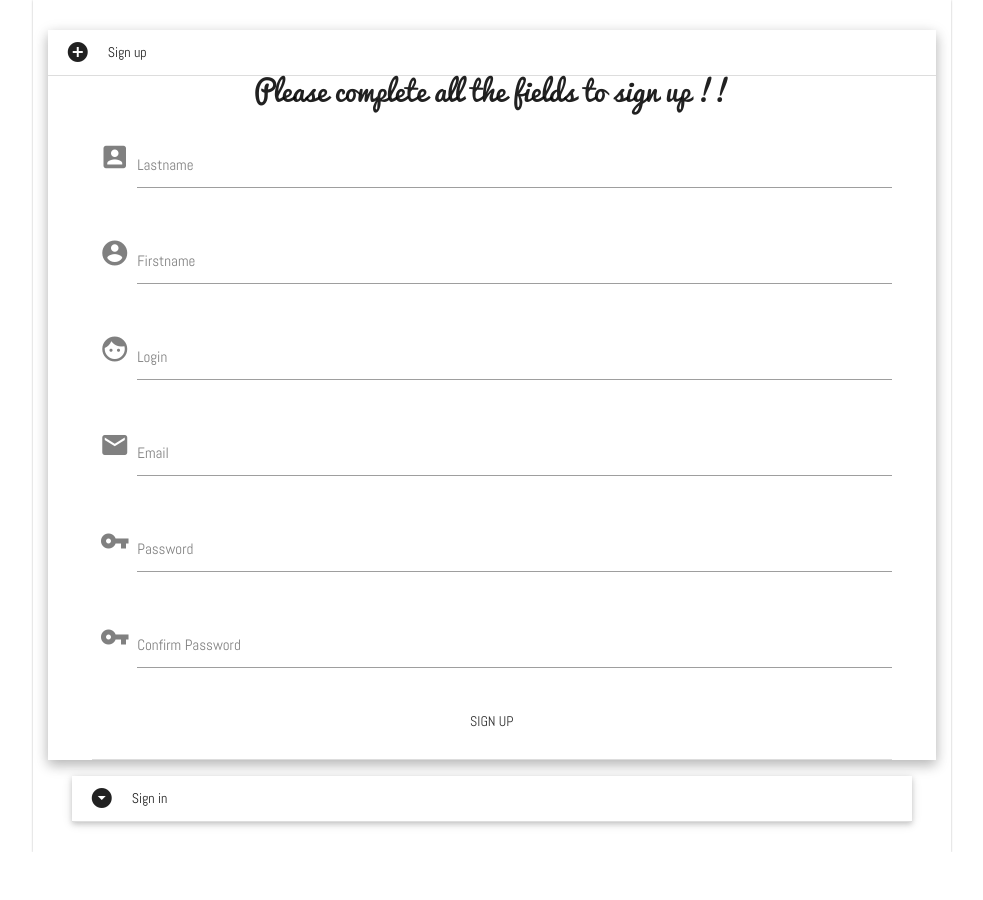
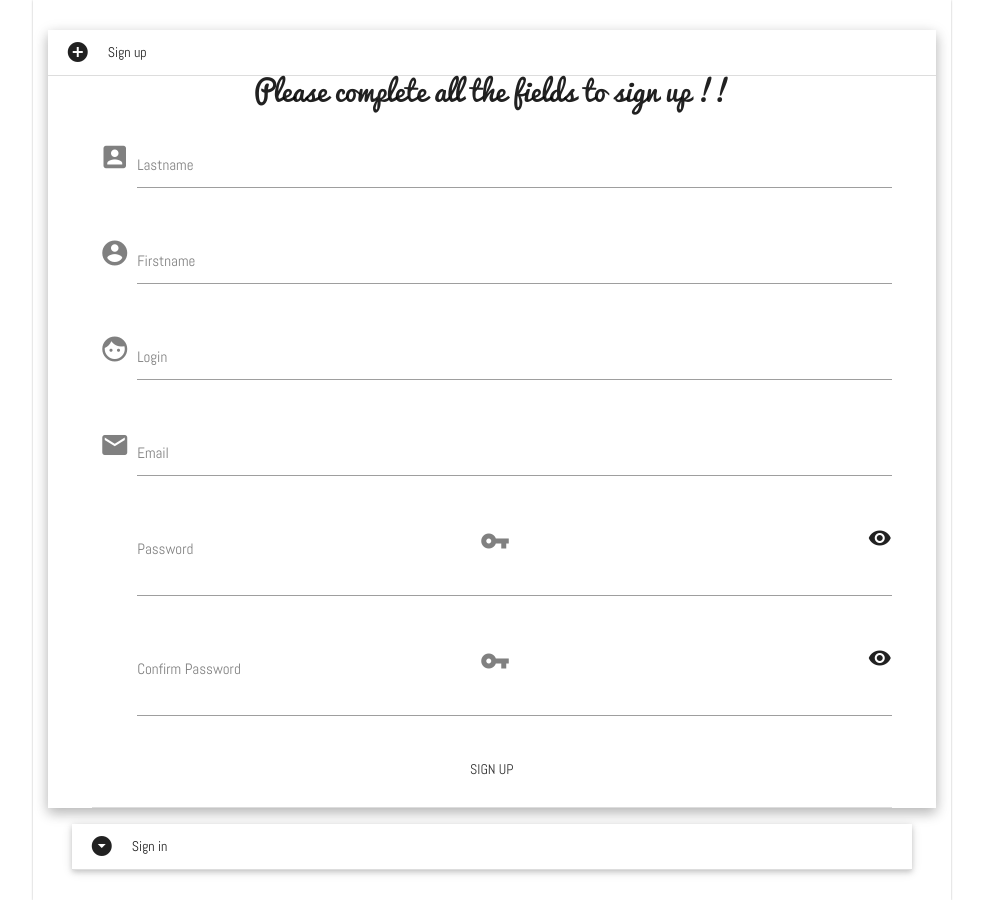
Before and after one commit to isma91/My_Mini_Tweet, a PHP site: page /?page=1 in a window 1280 px wide, after a click that opens the changed part. Shown: the part 102-1002 px from the top of the page, without its empty margins (148-1131 px from the left). Before the commit the page ends 954 px from the top, so only its background shows below. Run offline with PHP 8.4, Linux system fonts and the light colour scheme; some libraries are stand-ins or nearby versions.

Commit message:
adding icons

```diff
--- a/view/home_page.php
+++ b/view/home_page.php
@@ -5,7 +5,7 @@
     <meta name="description" content="My_Mini_Tweet is a good way to test your own ego !!" />
     <title>Welcome to My_Mini_Tweet</title>
     <?php include "media.html" ?>
-<script src="media/js/home_page.js"></script>
+    <script src="media/js/home_page.js"></script>
 </head>
 <body>
     <div class="container" id="the_body">
@@ -55,6 +55,7 @@
                         <div class="row">
                             <div class="input-field col s12">
                                 <i class="material-icons prefix">vpn_key</i>
+                                <i class="material-icons right" id="display_user_pass">visibility</i>
                                 <input id="user_pass" type="password">
                                 <label for="user_pass">Password</label>
                             </div>
@@ -62,6 +63,7 @@
                         <div class="row">
                             <div class="input-field col s12">
                                 <i class="material-icons prefix">vpn_key</i>
+                                <i class="material-icons right" id="display_user_confirm_pass">visibility</i>
                                 <input id="user_confirm_pass" type="password">
                                 <label for="user_confirm_pass">Confirm Password</label>
                             </div>
@@ -87,6 +89,7 @@
                     <div class="row">
                         <div class="input-field col s12">
                             <i class="material-icons prefix">vpn_key</i>
+                            <i class="material-icons right" id="display_user_pass_sign_in">visibility</i>
                             <input id="user_pass_sign_in" type="password">
                             <label for="user_pass_sign_in">Password</label>
                         </div>
```
